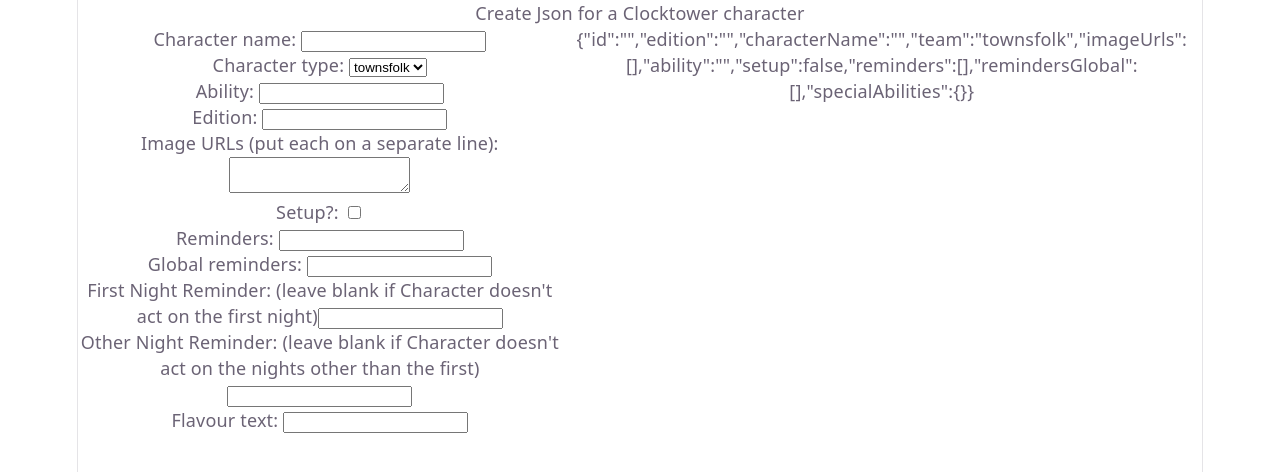
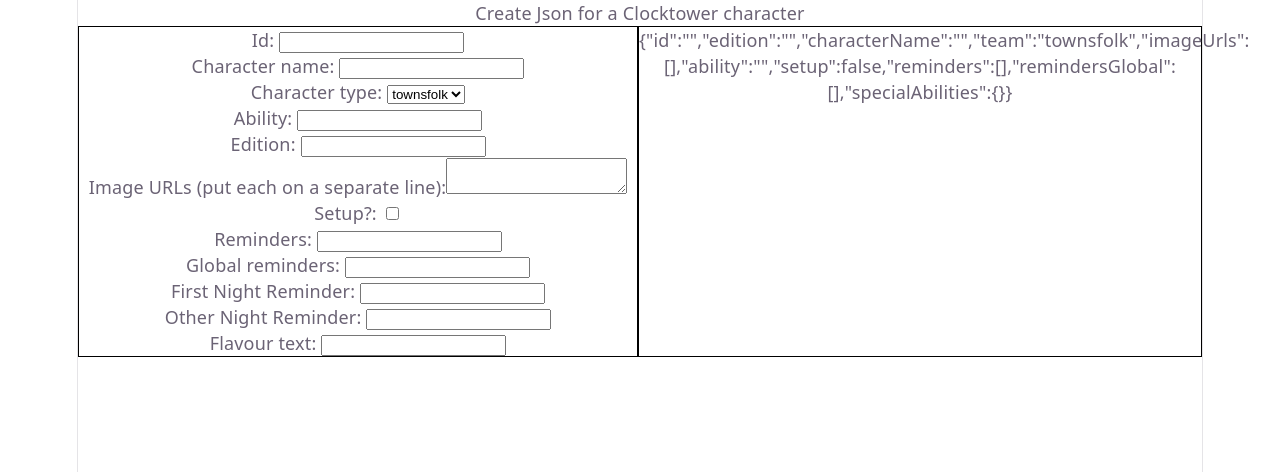
Before and after one commit to rebeccabex/clocktower-apps, a React (Vite) app in the folder clocktower-apps/: page / in a window 1280 px wide. Shown: the top 472 px of the page. Built offline with nearby package versions, Linux system fonts and the light colour scheme.

Commit message:
Extracted text fields to separate component

```diff
--- a/clocktower-apps/src/CharacterJsonCreatorPage.tsx
+++ b/clocktower-apps/src/CharacterJsonCreatorPage.tsx
@@ -1,5 +1,6 @@
 import { useState } from "react";
 import styled from "styled-components";
+import { TextField } from "./TextField";
 
 const characterType = {
   townsfolk: "Townsfolk",
@@ -37,6 +38,7 @@
   jinxes?: Array<Jinx>;
   flavor?: string;
 };
+export type BotCCharacterFieldName = keyof BotCCharacter;
 
 const emptyBotCCharacter: BotCCharacter = {
   id: "",
@@ -52,51 +54,13 @@
 };
 
 export const CharacterJsonCreatorPage = () => {
-  // const [characterJsonString, updateCharacterJsonString] = useState("{}");
   const [characterObject, setCharacterObject] = useState(emptyBotCCharacter);
-
-  const updateCharacterName = (newName: string) => {
-    setCharacterObject({
-      ...characterObject,
-      characterName: newName,
-      id: `${characterObject.edition}_${newName}`,
-    });
-  };
-
-  const updateAbility = (ability: string) => {
-    setCharacterObject({
-      ...characterObject,
-      ability: ability,
-    });
-  };
-
-  const updateCharacterEdition = (newEdition: string) => {
-    setCharacterObject({
-      ...characterObject,
-      edition: newEdition,
-      id: `${newEdition}_${characterObject.characterName}`,
-    });
-  };
-
-  const updateCharacterType = (newType: CharacterType) => {
-    setCharacterObject({
-      ...characterObject,
-      team: newType,
-    });
-  };
 
   const updateCharacterImageUrls = (urls: string) => {
     const urlList = urls.split("\r\n");
     setCharacterObject({
       ...characterObject,
       imageUrls: urlList,
-    });
-  };
-
-  const updateIsSetup = (isSetup: boolean) => {
-    setCharacterObject({
-      ...characterObject,
-      setup: isSetup,
     });
   };
 
@@ -116,38 +80,13 @@
     });
   };
 
-  const updateFirstNightReminder = (reminder: string) => {
-    if (reminder.length === 0) {
+  const updateField = <T,>(
+    updatedField: BotCCharacterFieldName,
+    newValue: T,
+  ) => {
     setCharacterObject({
       ...characterObject,
-        firstNightReminder: undefined,
-      });
-    } else {
-      setCharacterObject({
-        ...characterObject,
-        firstNightReminder: reminder,
-      });
-    }
-  };
-
-  const updateOtherNightReminder = (reminder: string) => {
-    if (reminder.length === 0) {
-      setCharacterObject({
-        ...characterObject,
-        otherNightReminder: undefined,
-      });
-    } else {
-      setCharacterObject({
-        ...characterObject,
-        otherNightReminder: reminder,
-      });
-    }
-  };
-
-  const updateFlavourText = (newFlavourText: string) => {
-    setCharacterObject({
-      ...characterObject,
-      flavor: newFlavourText,
+      [updatedField]: newValue,
     });
   };
 
@@ -157,22 +96,27 @@
     <>
       <div>Create Json for a Clocktower character</div>
       <PageLayout>
-        <Column>
-          <div>
-            <label htmlFor="characterName">Character name: </label>
-            <input
-              type="textbox"
-              id="characterName"
-              onChange={(e) => updateCharacterName(e.target.value)}
+        <InputColumn>
+          <TextField
+            fieldName="id"
+            updateField={(newValue: string) => updateField("id", newValue)}
+            maxLength={50}
+            label="Id"
+          />
+          <TextField
+            fieldName="characterName"
+            updateField={(newValue: string) =>
+              updateField("characterName", newValue)
+            }
             maxLength={30}
-            ></input>
-          </div>
+            label="Character name"
+          />
           <div>
             <label htmlFor="characterType">Character type: </label>
             <select
               id="characterType"
               onChange={(e) =>
-                updateCharacterType(e.target.value as CharacterType)
+                updateField("team", e.target.value as CharacterType)
               }
             >
               (
@@ -184,22 +128,18 @@
               )
             </select>
           </div>
-          <div>
-            <label htmlFor="ability">Ability: </label>
-            <input
-              id="ability"
-              onChange={(e) => updateAbility(e.target.value)}
+          <TextField
+            fieldName="ability"
+            updateField={(newValue: string) => updateField("ability", newValue)}
             maxLength={250}
+            label="Ability"
           />
-          </div>
-          <div>
-            <label htmlFor="edition">Edition: </label>
-            <input
-              id="edition"
-              onChange={(e) => updateCharacterEdition(e.target.value)}
+          <TextField
+            fieldName="edition"
+            updateField={(newValue: string) => updateField("edition", newValue)}
             maxLength={50}
-            ></input>
-          </div>
+            label="Edition"
+          />
           <div>
             <label htmlFor="imageUrls">
               Image URLs (put each on a separate line):
@@ -214,7 +154,7 @@
             <input
               id="isSetup"
               type="checkbox"
-              onChange={(e) => updateIsSetup(e.target.checked)}
+              onChange={(e) => updateField("setup", e.target.checked)}
             />
           </div>
           <div>
@@ -231,38 +171,32 @@
               onChange={(e) => updateGlobalReminders(e.target.value)}
             ></input>
           </div>
-          <div>
-            <label htmlFor="firstNightReminder">
-              First Night Reminder: (leave blank if Character doesn't act on the
-              first night)
-            </label>
-            <input
-              id="firstNightReminder"
-              onChange={(e) => updateFirstNightReminder(e.target.value)}
+          <TextField
+            fieldName="firstNightReminder"
+            updateField={(newValue: string) =>
+              updateField("firstNightReminder", newValue)
+            }
             maxLength={500}
-            ></input>
-          </div>
-          <div>
-            <label htmlFor="otherNightReminder">
-              Other Night Reminder: (leave blank if Character doesn't act on the
-              nights other than the first)
-            </label>
-            <input
-              id="otherNightReminder"
-              onChange={(e) => updateOtherNightReminder(e.target.value)}
+            label="First Night Reminder"
+            helpText="Leave blank if character doesn't act on the first night"
+          />
+          <TextField
+            fieldName="otherNightReminder"
+            updateField={(newValue: string) =>
+              updateField("otherNightReminder", newValue)
+            }
             maxLength={500}
-            ></input>
-          </div>
-          <div>
-            <label htmlFor="flavour">Flavour text: </label>
-            <input
-              id="flavour"
-              onChange={(e) => updateFlavourText(e.target.value)}
-              maxLength={500}
+            label="Other Night Reminder"
+            helpText="Leave blank if character doesn't wake at night (excluding the first night)"
           />
-          </div>
-        </Column>
-        <div>{characterJsonString}</div>
+          <TextField
+            fieldName="flavor"
+            updateField={(newValue: string) => updateField("flavor", newValue)}
+            maxLength={50}
+            label="Flavour text"
+          />
+        </InputColumn>
+        <OutputColumn>{characterJsonString}</OutputColumn>
       </PageLayout>
     </>
   );
@@ -273,7 +207,16 @@
   flex-direction: row;
 `;
 
-const Column = styled.div`
+const InputColumn = styled.div`
   display: flex;
   flex-direction: column;
+  border: 1px solid #000000;
+  width: 50%;
 `;
+
+const OutputColumn = styled.div`
+  display: flex;
+  flex-direction: column;
+  border: 1px solid #000000;
+  width: 50%;
+`;
--- /dev/null
+++ b/clocktower-apps/src/TextField.tsx
@@ -0,0 +1,34 @@
+import type { BotCCharacterFieldName } from "./CharacterJsonCreatorPage";
+
+type TextFieldProps = {
+  fieldName: BotCCharacterFieldName;
+  updateField: (newValue: string) => void;
+  maxLength: number;
+  label?: string;
+  required?: boolean;
+  helpText?: string;
+};
+
+export const TextField = ({
+  fieldName,
+  updateField,
+  maxLength,
+  label,
+  required,
+}: TextFieldProps) => {
+  const onUpdate = (newValue: string) => updateField(newValue);
+
+  return (
+    <div>
+      <label htmlFor="characterName">
+        {label ?? fieldName}: {required && "*"}
+      </label>
+      <input
+        type="textbox"
+        id={fieldName}
+        onChange={(e) => onUpdate(e.target.value)}
+        maxLength={maxLength}
+      ></input>
+    </div>
+  );
+};
```
Lines whose indentation alone changed are shown as unchanged.
